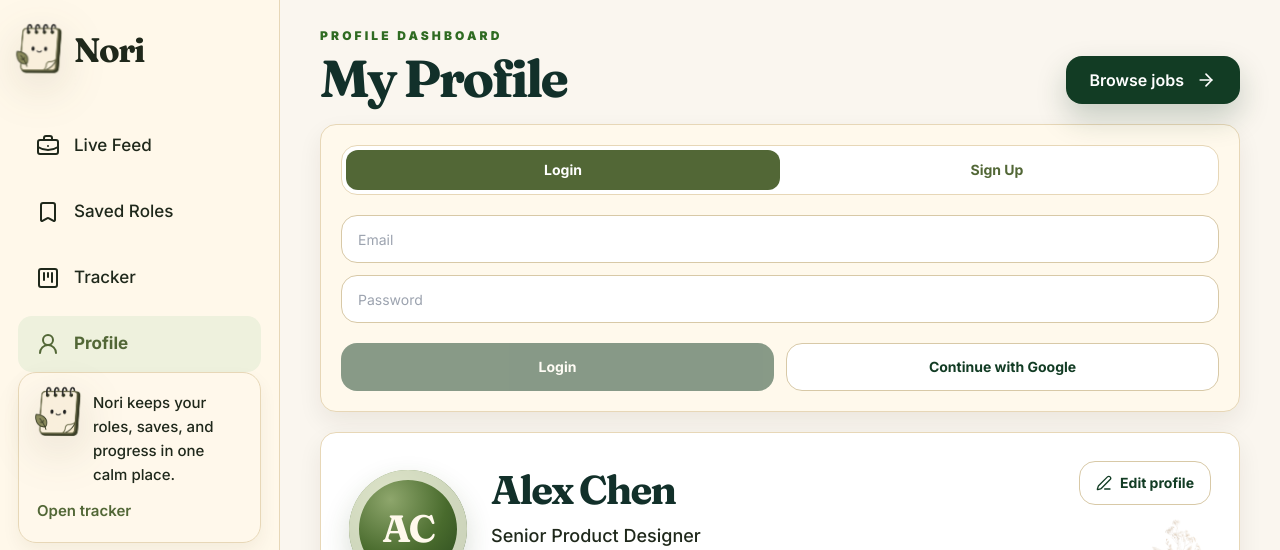
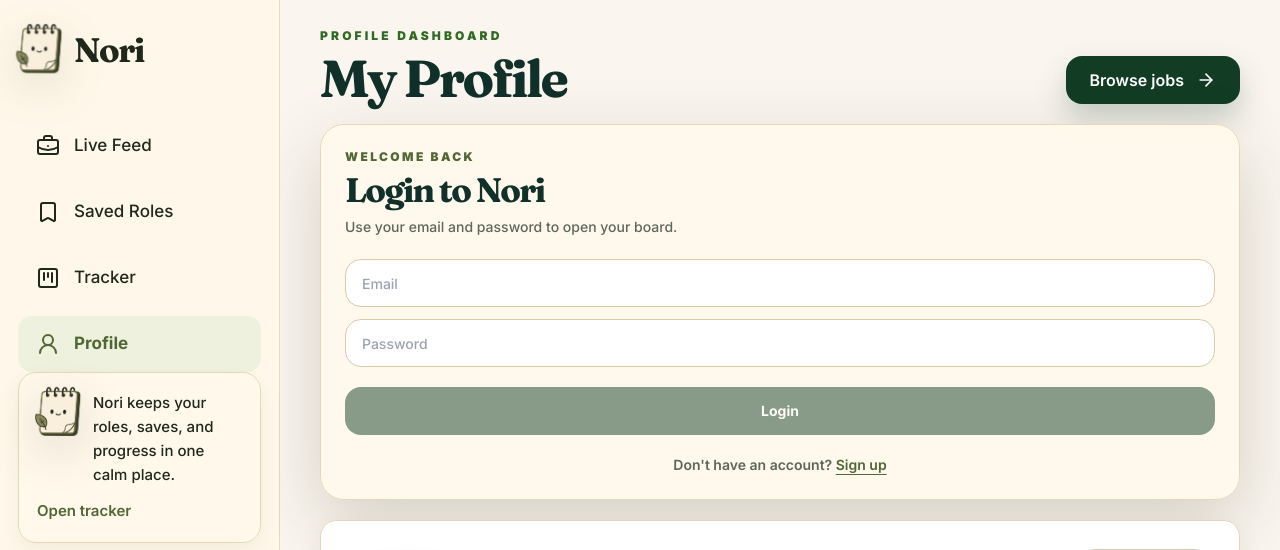
Before and after one commit to premxai/jobclaw, a Next.js app in the folder web/: page /profile in a window 1280 px wide. Shown: the top 550 px of the page. Built offline with nearby package versions, Linux system fonts and the light colour scheme; no server answers; grey boxes are pictures that could not be loaded.

Commit message:
Redesign login and signup flow

```diff
--- a/web/src/app/jobs/JobFeedClient.tsx
+++ b/web/src/app/jobs/JobFeedClient.tsx
@@ -135,10 +135,10 @@
                     Login or sign up to use filters, save roles, track applications, and browse beyond the first page.
                 </p>
                 <div className="mt-6 flex justify-center gap-3">
-                    <Link href="/profile" className="inline-flex h-11 items-center rounded-xl bg-[#526736] px-5 text-sm font-bold text-white">
+                    <Link href="/login" className="inline-flex h-11 items-center rounded-xl bg-[#526736] px-5 text-sm font-bold text-white">
                         Login
                     </Link>
-                    <Link href="/profile" className="inline-flex h-11 items-center rounded-xl border border-[#D8C9A7] px-5 text-sm font-bold text-[#1F281B]">
+                    <Link href="/signup" className="inline-flex h-11 items-center rounded-xl border border-[#D8C9A7] px-5 text-sm font-bold text-[#1F281B]">
                         Sign up
                     </Link>
                     <button type="button" onClick={onClose} className="inline-flex h-11 items-center rounded-xl px-3 text-sm font-bold text-[#5F665C]">
--- /dev/null
+++ b/web/src/app/login/page.tsx
@@ -0,0 +1,5 @@
+import AuthPageShell from "@/components/auth/AuthPageShell";
+
+export default function LoginPage() {
+    return <AuthPageShell mode="login" title="Welcome back." copy="Login with your email and password to open your Nori dashboard." />;
+}
--- /dev/null
+++ b/web/src/app/signup/page.tsx
@@ -0,0 +1,5 @@
+import AuthPageShell from "@/components/auth/AuthPageShell";
+
+export default function SignupPage() {
+    return <AuthPageShell mode="signup" title="Start your Nori board." copy="Create your account with your profile basics, then jump into your dashboard." />;
+}
--- /dev/null
+++ b/web/src/components/auth/AuthPageShell.tsx
@@ -0,0 +1,45 @@
+import Link from "next/link";
+import AuthPanel from "@/components/auth/AuthPanel";
+import NoriMark from "@/components/landing/NoriMark";
+
+export default function AuthPageShell({
+    mode,
+    title,
+    copy,
+}: {
+    mode: "login" | "signup";
+    title: string;
+    copy: string;
+}) {
+    return (
+        <main className="relative min-h-screen overflow-hidden bg-[#FBF4E7] px-5 py-7 text-[#1F281B] [background-image:radial-gradient(circle_at_14%_16%,rgba(215,234,220,0.62),transparent_28%),radial-gradient(circle_at_82%_20%,rgba(246,218,158,0.52),transparent_30%),linear-gradient(135deg,#FBF4E7_0%,#F8ECD7_100%)]">
+            <div className="pointer-events-none absolute -left-16 bottom-[-90px] h-72 w-56 -rotate-12 rounded-[28px] border border-[#526736]/30 bg-[#526736] opacity-90 shadow-[0_24px_60px_rgba(70,45,16,0.18)] [background-image:linear-gradient(rgba(82,103,54,0.45),rgba(82,103,54,0.45)),url('/nori-assets/notebook-texture.png')] [background-size:cover]" />
+            <div className="pointer-events-none absolute -right-8 top-32 h-72 w-44 opacity-35">
+                <div className="h-full w-full [background-image:url('/nori-assets/dried-flowers.png')] [background-size:contain] [background-repeat:no-repeat]" />
+            </div>
+
+            <div className="relative mx-auto flex min-h-[calc(100vh-3.5rem)] max-w-5xl flex-col">
+                <header className="flex items-center justify-between rounded-[24px] border border-[#E7D7B7] bg-[#FFF9EC]/78 px-5 py-4 shadow-[0_18px_48px_rgba(83,61,28,0.10)] backdrop-blur-md">
+                    <Link href="/" className="flex items-center gap-3" aria-label="Nori home">
+                        <NoriMark />
+                        <span className="font-serif text-[34px] font-bold leading-none tracking-[-0.04em] text-[#1F281B]">Nori</span>
+                    </Link>
+                    <Link href="/jobs" className="hidden h-11 items-center rounded-xl border border-[#D8C9A7] bg-[#FFF9EC] px-4 text-sm font-bold text-[#526736] sm:inline-flex">
+                        Browse jobs
+                    </Link>
+                </header>
+
+                <section className="grid flex-1 place-items-center py-10">
+                    <div className="w-full max-w-[460px]">
+                        <div className="mb-5 text-center">
+                            <p className="mb-3 text-xs font-black uppercase tracking-[0.22em] text-[#526736]">Nori account</p>
+                            <h1 className="font-serif text-[42px] font-bold leading-none tracking-[-0.06em] text-[#12302A] sm:text-[52px]">{title}</h1>
+                            <p className="mx-auto mt-3 max-w-md text-sm font-medium leading-6 text-[#5F665C]">{copy}</p>
+                        </div>
+                        <AuthPanel initialMode={mode} redirectTo="/jobs" />
+                    </div>
+                </section>
+            </div>
+        </main>
+    );
+}
--- a/web/src/components/auth/AuthPanel.tsx
+++ b/web/src/components/auth/AuthPanel.tsx
@@ -1,16 +1,27 @@
 "use client";
 
 import { useEffect, useState } from "react";
+import Link from "next/link";
+import { useRouter } from "next/navigation";
 import type { User } from "@supabase/supabase-js";
-import { LogOut, Mail, ShieldCheck } from "lucide-react";
+import { LogOut, Mail, MapPin, ShieldCheck, Target, UserRound } from "lucide-react";
 import { createBrowserSupabaseClient } from "@/lib/supabase/browser";
 import { isSupabaseConfigured } from "@/lib/supabase/config";
 
 type AuthMode = "login" | "signup";
 
-export default function AuthPanel() {
-    const [mode, setMode] = useState<AuthMode>("login");
+export default function AuthPanel({
+    initialMode = "login",
+    redirectTo = "/jobs",
+}: {
+    initialMode?: AuthMode;
+    redirectTo?: string;
+}) {
+    const router = useRouter();
+    const [mode, setMode] = useState<AuthMode>(initialMode);
     const [name, setName] = useState("");
+    const [role, setRole] = useState("");
+    const [location, setLocation] = useState("");
     const [email, setEmail] = useState("");
     const [password, setPassword] = useState("");
     const [user, setUser] = useState<User | null>(null);
@@ -21,6 +32,7 @@
     useEffect(() => {
         const requestedMode = new URLSearchParams(window.location.search).get("mode");
         if (requestedMode === "signup") setMode("signup");
+        if (requestedMode === "login") setMode("login");
 
         if (!supabase) return;
         supabase.auth.getUser().then(({ data }) => setUser(data.user));
@@ -28,7 +40,7 @@
             data: { subscription },
         } = supabase.auth.onAuthStateChange((_event, session) => setUser(session?.user ?? null));
         return () => subscription.unsubscribe();
-    }, [supabase]);
+    }, [initialMode, supabase]);
 
     const displayName = user?.user_metadata?.full_name || user?.email?.split("@")[0] || "Nori user";
 
@@ -40,26 +52,36 @@
         const result =
             mode === "signup"
                 ? await supabase.auth.signUp({
-                      email,
-                      password,
-                      options: {
-                          data: { full_name: name.trim() },
-                          emailRedirectTo: `${window.location.origin}/auth/callback?next=/profile`,
+                          email,
+                          password,
+                          options: {
+                              data: {
+                                  full_name: name.trim(),
+                                  role: role.trim(),
+                                  location: location.trim(),
+                              },
+                              emailRedirectTo: `${window.location.origin}/auth/callback?next=${encodeURIComponent(redirectTo)}`,
                       },
                   })
                 : await supabase.auth.signInWithPassword({ email, password });
 
         if (result.error) setMessage(result.error.message);
-        else setMessage(mode === "signup" ? "Check your email to confirm your account." : "You are logged in.");
+        else if (mode === "signup" && !result.data.session) setMessage("Check your email to confirm your account.");
+        else {
+            if (mode === "signup") {
+                localStorage.setItem(
+                    "nori_profile",
+                    JSON.stringify({
+                        name: name.trim(),
+                        role: role.trim(),
+                        location: location.trim(),
+                    }),
+                );
+            }
+            setMessage("You are logged in.");
+            router.push(redirectTo);
+        }
         setLoading(false);
-    };
-
-    const signInWithGoogle = async () => {
-        if (!supabase) return;
-        await supabase.auth.signInWithOAuth({
-            provider: "google",
-            options: { redirectTo: `${window.location.origin}/auth/callback?next=/profile` },
-        });
     };
 
     const signOut = async () => {
@@ -71,7 +93,7 @@
 
     if (!isSupabaseConfigured) {
         return (
-            <section className="rounded-[16px] border border-[#E7D7B7] bg-[#FFF9EC] p-5 shadow-[0_10px_24px_rgba(44,30,12,0.07)]">
+            <section className="rounded-[22px] border border-[#E7D7B7] bg-[#FFF9EC] p-5 shadow-[0_16px_36px_rgba(44,30,12,0.10)]">
                 <h2 className="font-serif text-2xl font-bold text-[#12302A]">Auth setup needed</h2>
                 <p className="mt-2 text-sm font-medium leading-6 text-[#5F665C]">
                     Add `NEXT_PUBLIC_SUPABASE_URL` and `NEXT_PUBLIC_SUPABASE_ANON_KEY` to enable login, signup, and persistent sessions.
@@ -106,36 +128,52 @@
     }
 
     return (
-        <section className="rounded-[16px] border border-[#E7D7B7] bg-[#FFF9EC] p-5 shadow-[0_10px_24px_rgba(44,30,12,0.07)]">
-            <div className="mb-5 flex rounded-xl border border-[#E7D7B7] bg-white p-1">
-                {(["login", "signup"] as AuthMode[]).map((option) => (
-                    <button
-                        key={option}
-                        type="button"
-                        onClick={() => setMode(option)}
-                        className={`h-10 flex-1 rounded-lg text-sm font-bold capitalize transition ${mode === option ? "bg-[#526736] text-white" : "text-[#526736] hover:bg-[#EEF1DD]"}`}
-                    >
-                        {option === "login" ? "Login" : "Sign up"}
-                    </button>
-                ))}
+        <section className="rounded-[24px] border border-[#E7D7B7] bg-[#FFF9EC]/95 p-6 shadow-[0_24px_70px_rgba(44,30,12,0.18)] backdrop-blur">
+            <div className="mb-5">
+                <p className="text-xs font-black uppercase tracking-[0.2em] text-[#526736]">{mode === "login" ? "Welcome back" : "Create account"}</p>
+                <h2 className="mt-2 font-serif text-[34px] font-bold leading-none tracking-[-0.05em] text-[#12302A]">
+                    {mode === "login" ? "Login to Nori" : "Sign up for Nori"}
+                </h2>
+                <p className="mt-2 text-sm font-medium leading-6 text-[#5F665C]">
+                    {mode === "login" ? "Use your email and password to open your board." : "Tell Nori the basics, then jump into your dashboard."}
+                </p>
             </div>
 
             <div className="grid gap-3">
-                {mode === "signup" && <input value={name} onChange={(event) => setName(event.target.value)} placeholder="Full name" className="h-12 rounded-xl border border-[#D8C9A7] bg-white px-4 text-sm" />}
-                <input value={email} onChange={(event) => setEmail(event.target.value)} type="email" placeholder="Email" className="h-12 rounded-xl border border-[#D8C9A7] bg-white px-4 text-sm" />
-                <input value={password} onChange={(event) => setPassword(event.target.value)} type="password" placeholder="Password" className="h-12 rounded-xl border border-[#D8C9A7] bg-white px-4 text-sm" />
+                {mode === "signup" && (
+                    <>
+                        <label className="relative">
+                            <UserRound className="pointer-events-none absolute left-4 top-1/2 h-4 w-4 -translate-y-1/2 text-[#526736]" />
+                            <input value={name} onChange={(event) => setName(event.target.value)} placeholder="Name" className="h-12 w-full rounded-xl border border-[#D8C9A7] bg-white px-4 pl-11 text-sm font-medium" />
+                        </label>
+                        <label className="relative">
+                            <Target className="pointer-events-none absolute left-4 top-1/2 h-4 w-4 -translate-y-1/2 text-[#526736]" />
+                            <input value={role} onChange={(event) => setRole(event.target.value)} placeholder="Role or desired role" className="h-12 w-full rounded-xl border border-[#D8C9A7] bg-white px-4 pl-11 text-sm font-medium" />
+                        </label>
+                        <label className="relative">
+                            <MapPin className="pointer-events-none absolute left-4 top-1/2 h-4 w-4 -translate-y-1/2 text-[#526736]" />
+                            <input value={location} onChange={(event) => setLocation(event.target.value)} placeholder="Location" className="h-12 w-full rounded-xl border border-[#D8C9A7] bg-white px-4 pl-11 text-sm font-medium" />
+                        </label>
+                    </>
+                )}
+                <input value={email} onChange={(event) => setEmail(event.target.value)} type="email" placeholder="Email" className="h-12 rounded-xl border border-[#D8C9A7] bg-white px-4 text-sm font-medium" />
+                <input value={password} onChange={(event) => setPassword(event.target.value)} type="password" placeholder="Password" className="h-12 rounded-xl border border-[#D8C9A7] bg-white px-4 text-sm font-medium" />
             </div>
 
             {message && <p className="mt-3 rounded-xl bg-white px-4 py-3 text-sm font-semibold text-[#526736]">{message}</p>}
 
-            <div className="mt-5 grid gap-3 sm:grid-cols-2">
-                <button type="button" disabled={loading || !email || !password} onClick={submit} className="h-12 rounded-xl bg-[#123C24] px-5 text-sm font-bold text-white disabled:opacity-50">
+            <div className="mt-5 grid gap-3">
+                <button type="button" disabled={loading || !email || !password || (mode === "signup" && (!name || !role || !location))} onClick={submit} className="h-12 rounded-xl bg-[#123C24] px-5 text-sm font-bold text-white disabled:opacity-50">
                     {loading ? "Working..." : mode === "login" ? "Login" : "Create account"}
                 </button>
-                <button type="button" onClick={signInWithGoogle} className="h-12 rounded-xl border border-[#D8C9A7] bg-white px-5 text-sm font-bold text-[#123C24]">
-                    Continue with Google
-                </button>
             </div>
+
+            <p className="mt-5 text-center text-sm font-semibold text-[#5F665C]">
+                {mode === "login" ? "Don't have an account? " : "Already have an account? "}
+                <Link href={mode === "login" ? "/signup" : "/login"} className="text-[#526736] underline underline-offset-4">
+                    {mode === "login" ? "Sign up" : "Login"}
+                </Link>
+            </p>
         </section>
     );
 }
--- a/web/src/components/auth/UserMenu.tsx
+++ b/web/src/components/auth/UserMenu.tsx
@@ -60,7 +60,7 @@
                             Logout
                         </button>
                     ) : (
-                        <Link href="/profile?mode=login" role="menuitem" className="flex h-10 items-center gap-2 rounded-xl px-3 text-sm font-semibold text-[#1F281B] hover:bg-[#F7EED7]">
+                        <Link href="/login" role="menuitem" className="flex h-10 items-center gap-2 rounded-xl px-3 text-sm font-semibold text-[#1F281B] hover:bg-[#F7EED7]">
                             <LogOut className="h-4 w-4 text-[#526736]" />
                             Login
                         </Link>
--- a/web/src/components/landing/LandingHeader.tsx
+++ b/web/src/components/landing/LandingHeader.tsx
@@ -10,10 +10,10 @@
       </Link>
 
       <div className="flex items-center gap-2 sm:gap-4">
-        <Link href="/profile?mode=login" className="hidden h-11 items-center px-[18px] text-sm font-semibold text-[#1F281B] transition hover:text-[#526736] sm:inline-flex">
+        <Link href="/login" className="hidden h-11 items-center px-[18px] text-sm font-semibold text-[#1F281B] transition hover:text-[#526736] sm:inline-flex">
           Login
         </Link>
-        <Link href="/profile?mode=signup" className="inline-flex h-[46px] items-center rounded-[14px] bg-[#526736] px-[26px] text-sm font-bold text-[#FFF9EC] shadow-[0_8px_18px_rgba(38,58,34,0.18)] transition hover:bg-[#43552C]">
+        <Link href="/signup" className="inline-flex h-[46px] items-center rounded-[14px] bg-[#526736] px-[26px] text-sm font-bold text-[#FFF9EC] shadow-[0_8px_18px_rgba(38,58,34,0.18)] transition hover:bg-[#43552C]">
           Sign up
         </Link>
       </div>
```
